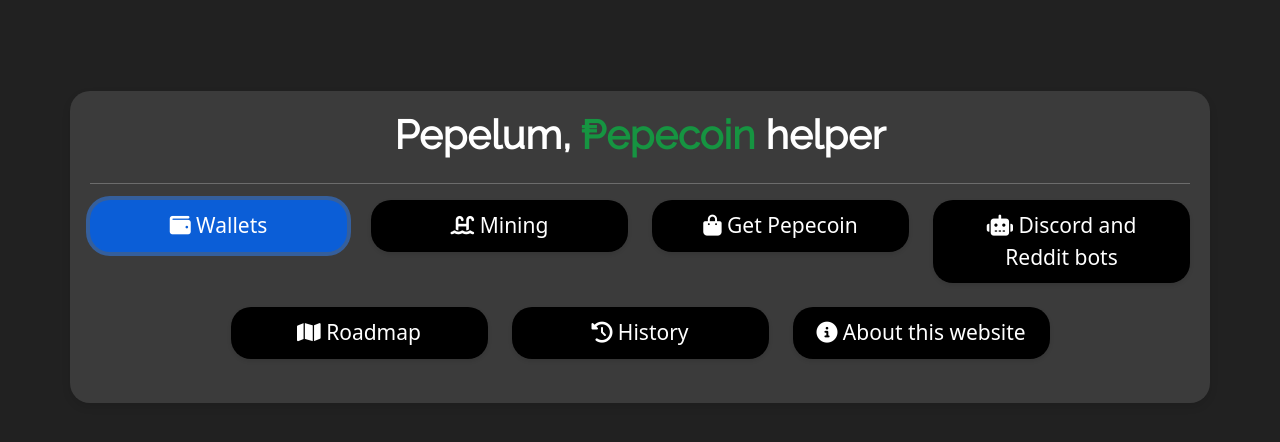
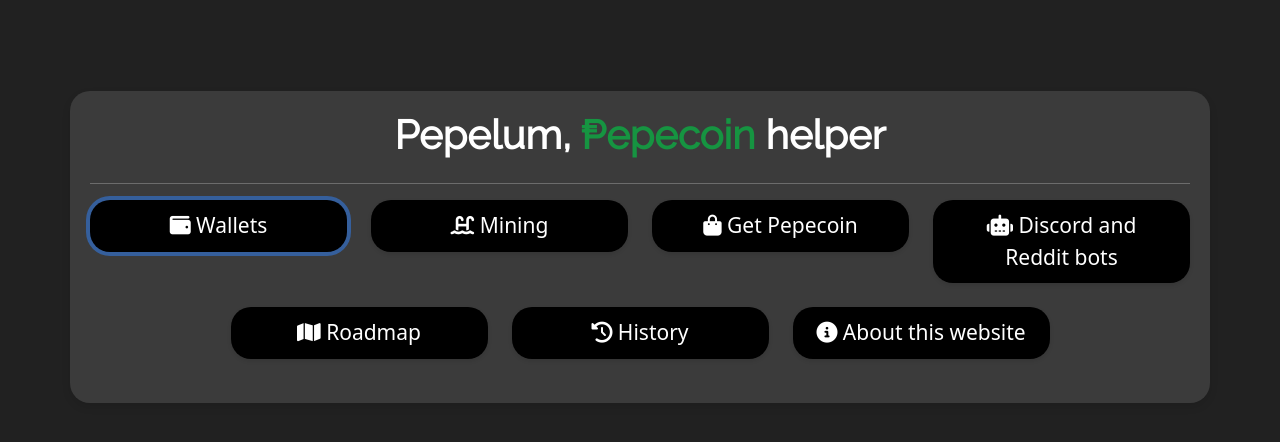
Before and after one commit to marek-guran/pepelum-web, a PHP site: page / in a window 1280 px wide, with the restyled element focused. Shown: the part 177-619 px from the top of the page. Run offline with PHP 8.4, Linux system fonts and the light colour scheme.

Commit message:
small change

```diff
--- a/styles/main.css
+++ b/styles/main.css
@@ -21,6 +21,14 @@
 	background-color: #000000!important;
 }
 
+.btn-primary:focus {
+	background-color: #000000!important;
+}
+
+.btn-primary:active {
+	background-color: #000000!important;
+}
+
 .home-margin {
 	margin-right: 10px!important;
 	margin-left: 10px!important;
```
